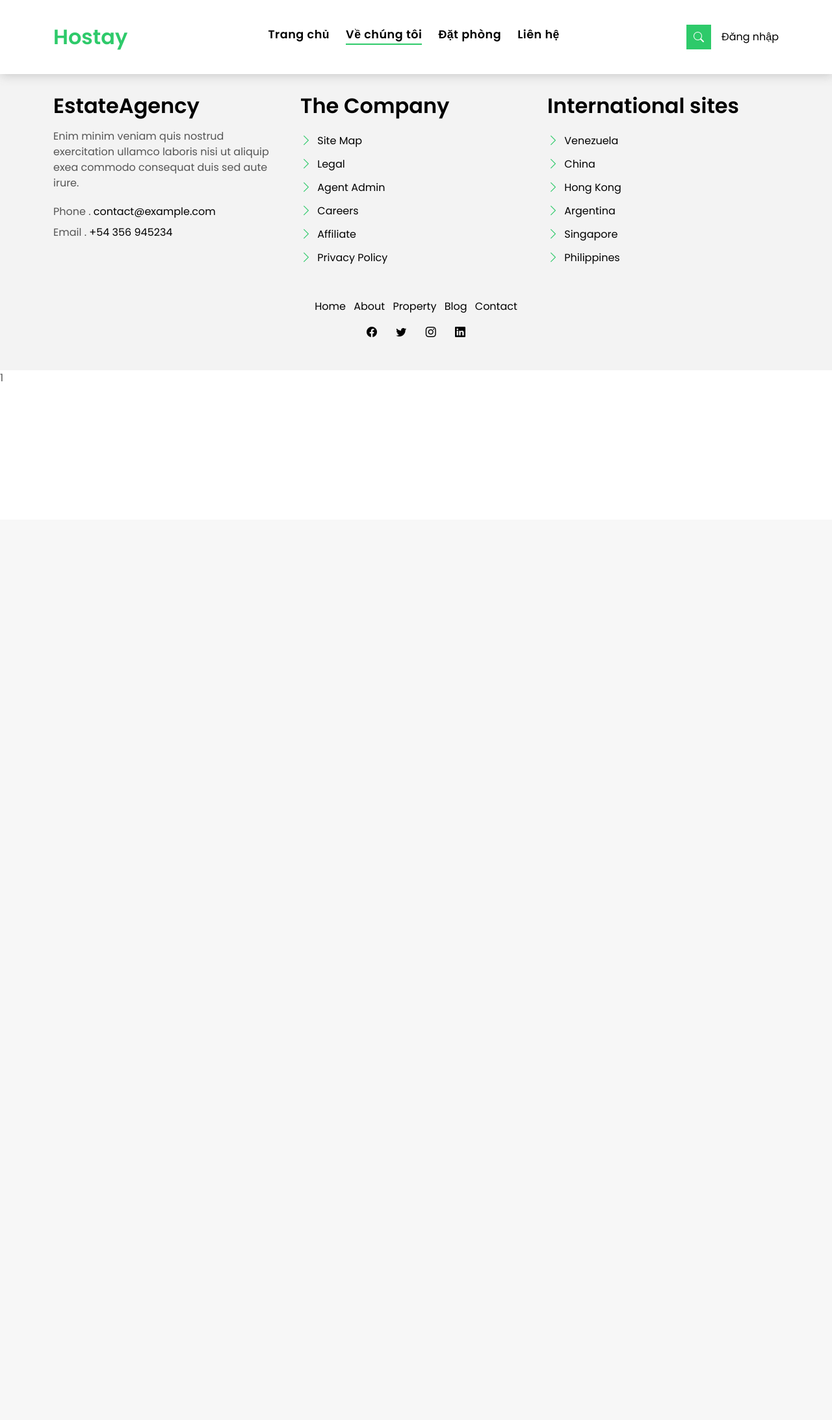
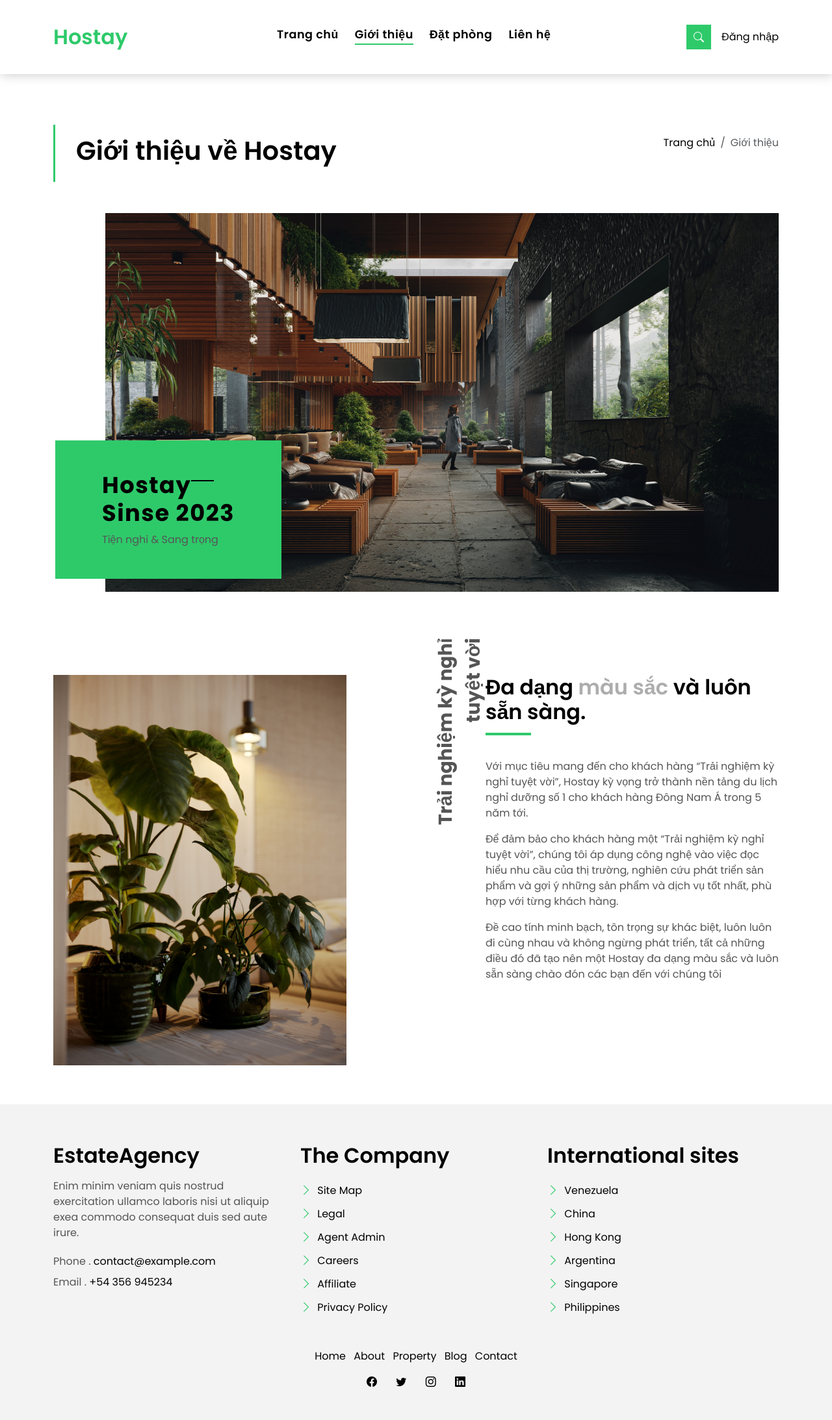
Before and after one commit to huynq-fouj/PHP-hotel, a PHP site: page /views/about.php in a window 1280 px wide. Shown: the whole page at 65% size. Before the commit the page ends 587 px from the top, so only its background shows below. Run offline with PHP 8.4, Linux system fonts and the light colour scheme.

Commit message:
Add about stie

```diff
--- a/views/about.php
+++ b/views/about.php
@@ -1,3 +1,91 @@
-<?=require_once __DIR__."/layouts/header.php"?>
+<?php
+require_once __DIR__."/layouts/header.php";
+?>
+<main id="main">
 
-<?=require_once __DIR__."/layouts/footer.php"?>
+<!-- ======= Intro Single ======= -->
+<section class="intro-single">
+  <div class="container">
+    <div class="row">
+      <div class="col-md-12 col-lg-8">
+        <div class="title-single-box">
+          <h1 class="title-single">Giới thiệu về Hostay</h1>
+        </div>
+      </div>
+      <div class="col-md-12 col-lg-4">
+        <nav aria-label="breadcrumb" class="breadcrumb-box d-flex justify-content-lg-end">
+          <ol class="breadcrumb">
+            <li class="breadcrumb-item">
+              <a href="/hostay/views/">Trang chủ</a>
+            </li>
+            <li class="breadcrumb-item active" aria-current="page">
+              Giới thiệu
+            </li>
+          </ol>
+        </nav>
+      </div>
+    </div>
+  </div>
+</section><!-- End Intro Single-->
+
+<!-- ======= About Section ======= -->
+<section class="section-about">
+  <div class="container">
+    <div class="row">
+      <div class="col-sm-12 position-relative">
+        <div class="about-img-box">
+          <img src="/hostay/public/images/about-1.jpg" alt="" class="img-fluid" style="width:100%;">
+        </div>
+        <div class="sinse-box">
+          <h3 class="sinse-title">Hostay
+            <span></span>
+            <br> Sinse 2023
+          </h3>
+          <p>Tiện nghi & Sang trọng</p>
+        </div>
+      </div>
+      <div class="col-md-12 section-t8 position-relative">
+        <div class="row">
+          <div class="col-md-6 col-lg-5">
+            <img src="/hostay/public/images/about-2.jpg" alt="" class="img-fluid">
+          </div>
+          <div class="col-lg-2  d-none d-lg-block position-relative">
+            <div class="title-vertical d-flex justify-content-start">
+              <span>Trải nghiệm kỳ nghỉ tuyệt vời</span>
+            </div>
+          </div>
+          <div class="col-md-6 col-lg-5 section-md-t3">
+            <div class="title-box-d">
+              <h3 class="title-d">Đa dạng
+                <span class="color-d">màu sắc</span> và luôn
+                <br> sẵn sàng.
+              </h3>
+            </div>
+            <p class="color-text-a">
+                Với mục tiêu mang đến cho khách hàng “Trải nghiệm kỳ nghỉ tuyệt vời”,
+                Hostay kỳ vọng trở thành nền tảng du lịch nghỉ dưỡng số 1 cho khách
+                hàng Đông Nam Á trong 5 năm tới.
+            </p>
+            <p class="color-text-a">
+                Để đảm bảo cho khách hàng một “Trải nghiệm kỳ nghỉ tuyệt vời”,
+                chúng tôi áp dụng công nghệ vào việc đọc hiểu nhu cầu của thị trường,
+                nghiên cứu phát triển sản phẩm và gợi ý những sản phẩm và dịch vụ tốt nhất,
+                phù hợp với từng khách hàng.
+            </p>
+            <p class="color-text-a">
+                Đề cao tính minh bạch, tôn trọng sự khác biệt,
+                luôn luôn đi cùng nhau và không ngừng phát triển,
+                tất cả những điều đó đã tạo nên một Hostay đa dạng màu sắc
+                và luôn sẵn sàng chào đón các bạn đến với chúng tôi
+            </p>
+          </div>
+        </div>
+      </div>
+    </div>
+  </div>
+</section>
+
+</main><!-- End #main -->
+<?php
+require_once __DIR__."/layouts/footer.php";
+?>
--- a/views/layouts/header.php
+++ b/views/layouts/header.php
@@ -6,7 +6,7 @@ $active = "home";
 $title = "Hostay";
 $uri = $_SERVER["REQUEST_URI"];
 if(str_contains($uri, "/views/about")) {
-    $title = "Về chúng tôi";
+    $title = "Giới thiệu";
     $active = "about";
 }
 if(str_contains($uri, "/views/contact")) {
@@ -63,7 +63,7 @@ if(str_contains($uri, "/views/profiles")) {
 
                     <li class="nav-item">
                         <a class="nav-link <?=$active == "about"? "active" : ""?>"
-                        href="/hostay/views/about.php">Về chúng tôi</a>
+                        href="/hostay/views/about.php">Giới thiệu</a>
                     </li>
 
                     <li class="nav-item">
--- a/views/layouts/linkConfig.php
+++ b/views/layouts/linkConfig.php
@@ -1,5 +1,6 @@
 <!-- Favicons -->
-<link href="/hostay/public/favicon.png" rel="icon">
+<link rel="shortcut icon" href="/hostay/public/favicon.png" type="image/x-icon">
+<link rel="apple-touch-icon" href="/hostay/public/favicon.png" type="image/x-icon">
 <!-- Google Fonts -->
 <link href="https://fonts.googleapis.com/css?family=Poppins:300,400,500,600,700" rel="stylesheet">
 <!-- Vendor CSS Files -->
```
Also changed, not shown: views/profiles.php (+27 -27 lines), public/favicon.png (added), public/images/about-1.jpg (added), public/images/about-2.jpg (added).
